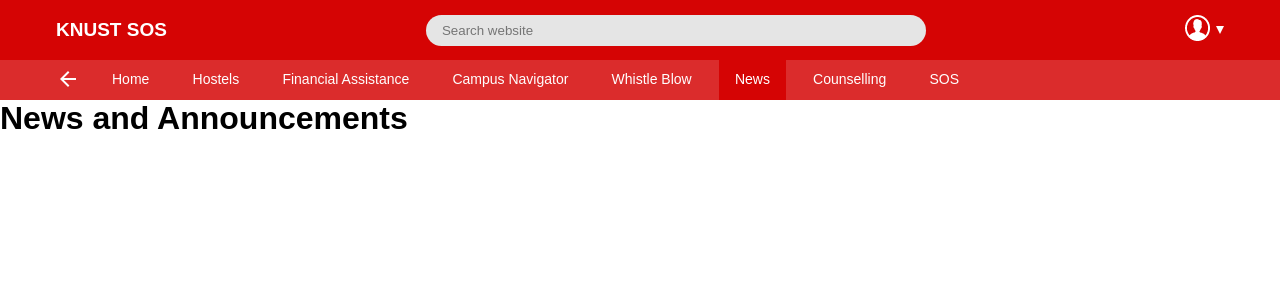
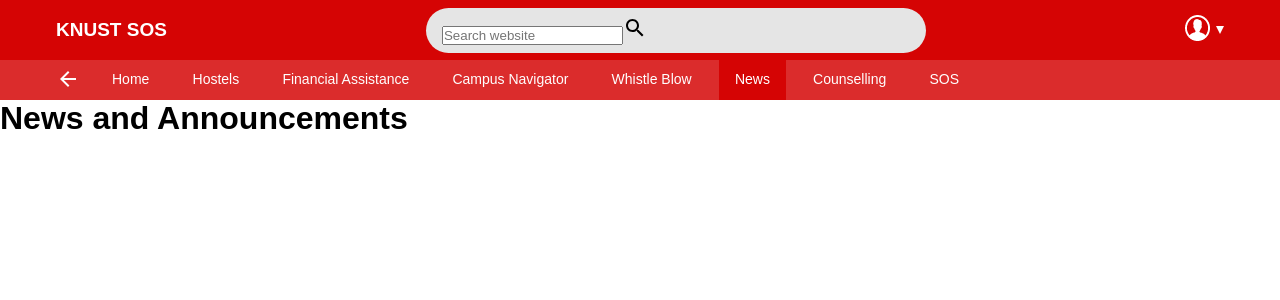
Before and after one commit to Obitrim/Project-SSS, a React (Create React App) app in the folder client/: page /app/news in a window 1280 px wide. Shown: the top 300 px of the page. Built offline with nearby package versions, Linux system fonts and the light colour scheme.

Commit message:
created  SearchBox component

```diff
--- a/client/src/components/SearchBox/index.js
+++ b/client/src/components/SearchBox/index.js
@@ -1,9 +1,13 @@
 import React from 'react';
 import './SearchBox.css';
+import SearchIcon from '@material-ui/icons/Search';
 
 const Index = (props) => {
   return (
-    <input className="SearchBox" type="text" placeholder="Search website" />
+  	<div className="SearchBox">
+    	<input className="SearchBox__Input" type="text" placeholder="Search website" />
+  		<SearchIcon className="SearchBox__Icon"/>
+  	</div>
   )
 }
 
```
